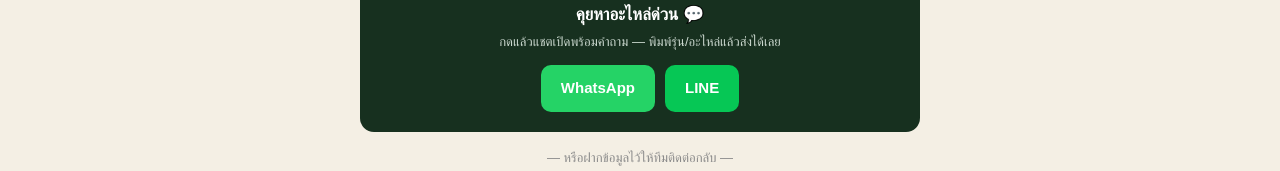
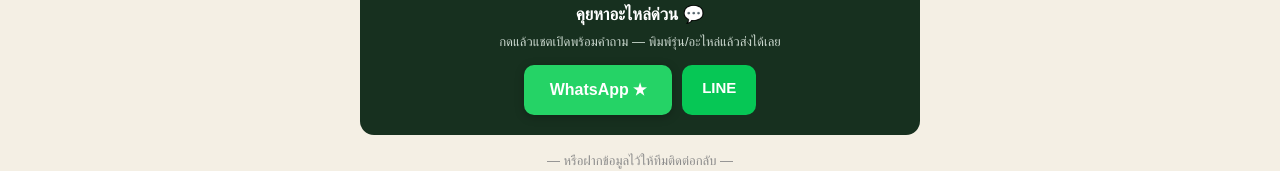
Before and after one commit to Chutiparts/chutiparts-web, a Next.js app: page /ask in a window 1280 px wide. Shown: the part 142-313 px from the top of the page. Built offline with nearby package versions, Linux system fonts and the light colour scheme; no server answers; the database is empty.

Commit message:
Update page.tsx

```diff
--- a/app/ask/page.tsx
+++ b/app/ask/page.tsx
@@ -1,19 +1,12 @@
 // app/ask/page.tsx — AI Reception Desk (ฝากคำถามหาอะไหล่) + ปุ่มคุยด่วน LINE/WhatsApp (prefill)
 import type { Metadata } from 'next'
 import PartsIntakeForm from '@/components/PartsIntakeForm'
+import AskQuickContact from '@/components/AskQuickContact'
 
 export const metadata: Metadata = {
   title: 'ฝากคำถามหาอะไหล่ | ChutiBenz',
   description: 'ฝากคำถามหาอะไหล่ Mercedes-Benz แจ้งรุ่นรถ ชิ้นอะไหล่ที่ต้องการ และช่องทางติดต่อกลับ ทีมงานจะตรวจสอบและติดต่อกลับให้',
 }
-
-// ข้อความคำถามที่เติมให้ลูกค้าอัตโนมัติ (ลูกค้าเติมช่องว่างแล้วส่ง → auto-reply สอบถามต่อ)
-const PREFILL = `สวัสดีครับ อยากสอบถามอะไหล่ Mercedes-Benz
-• รุ่นรถ + ปี:
-• อะไหล่ที่ต้องการ:
-• Part number (ถ้ามี):`
-const WA = `https://wa.me/66818285855?text=${encodeURIComponent(PREFILL)}`
-const LINE = 'https://line.me/R/ti/p/%40440ifncj'
 
 export default function AskPage() {
   return (
@@ -23,12 +16,7 @@ export default function AskPage() {
         <div style={{ background: '#17301F', borderRadius: 14, padding: '18px 18px 20px', marginBottom: 16, textAlign: 'center' }}>
           <div style={{ color: '#fff', fontWeight: 700, fontSize: 17 }}>คุยหาอะไหล่ด่วน 💬</div>
           <div style={{ color: '#cbd8cf', fontSize: 13, margin: '4px 0 14px' }}>กดแล้วแชตเปิดพร้อมคำถาม — พิมพ์รุ่น/อะไหล่แล้วส่งได้เลย</div>
-          <div style={{ display: 'flex', gap: 10, justifyContent: 'center', flexWrap: 'wrap' }}>
-            <a href={WA} target="_blank" rel="noopener noreferrer"
-              style={{ background: '#25D366', color: '#fff', padding: '12px 20px', borderRadius: 10, fontWeight: 700, textDecoration: 'none', fontSize: 15 }}>WhatsApp</a>
-            <a href={LINE} target="_blank" rel="noopener noreferrer"
-              style={{ background: '#06C755', color: '#fff', padding: '12px 20px', borderRadius: 10, fontWeight: 700, textDecoration: 'none', fontSize: 15 }}>LINE</a>
-          </div>
+          <AskQuickContact />
         </div>
 
         <div style={{ textAlign: 'center', color: '#8a8a8a', fontSize: 13, margin: '4px 0 14px' }}>— หรือฝากข้อมูลไว้ให้ทีมติดต่อกลับ —</div>
```
